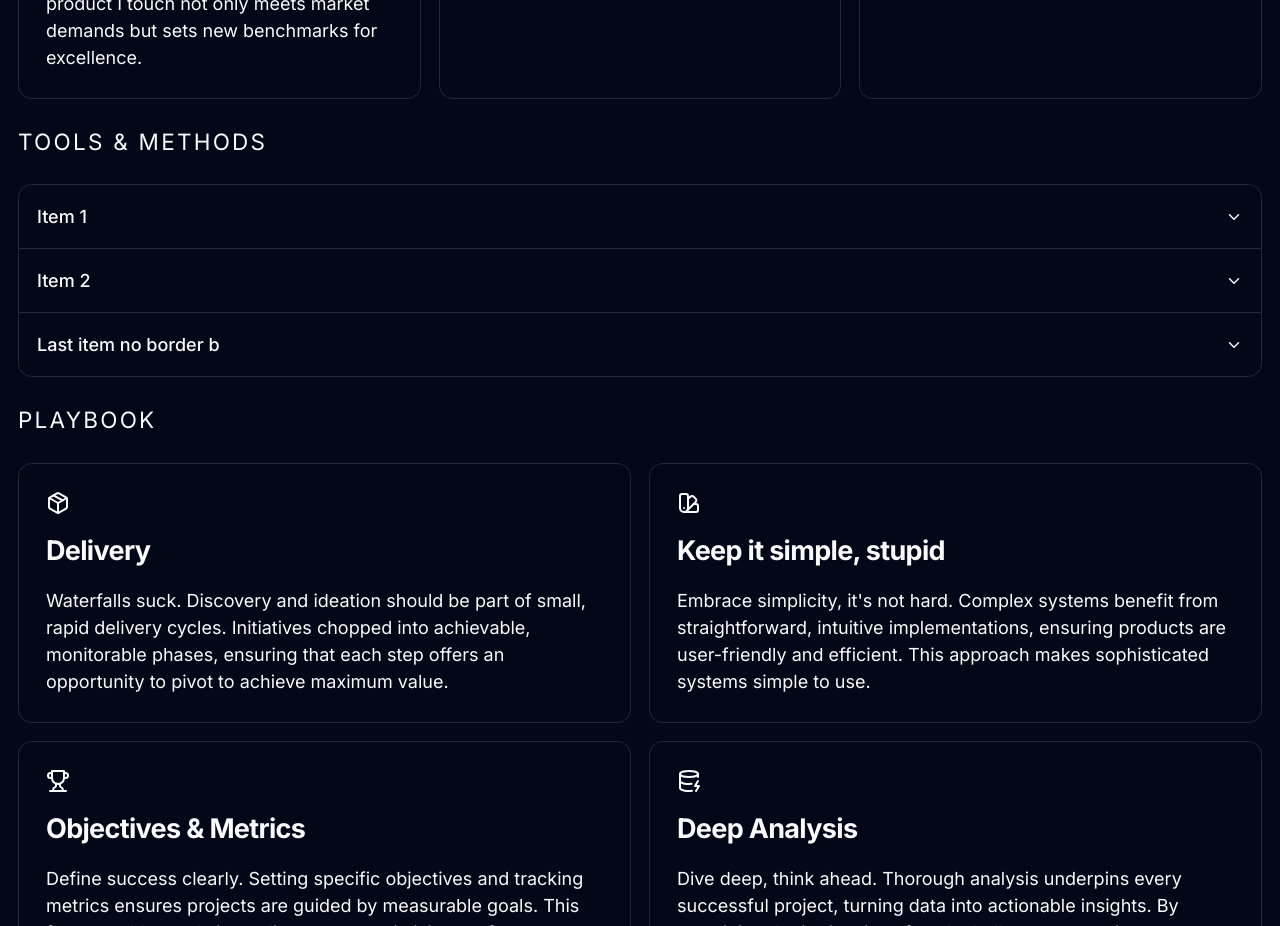
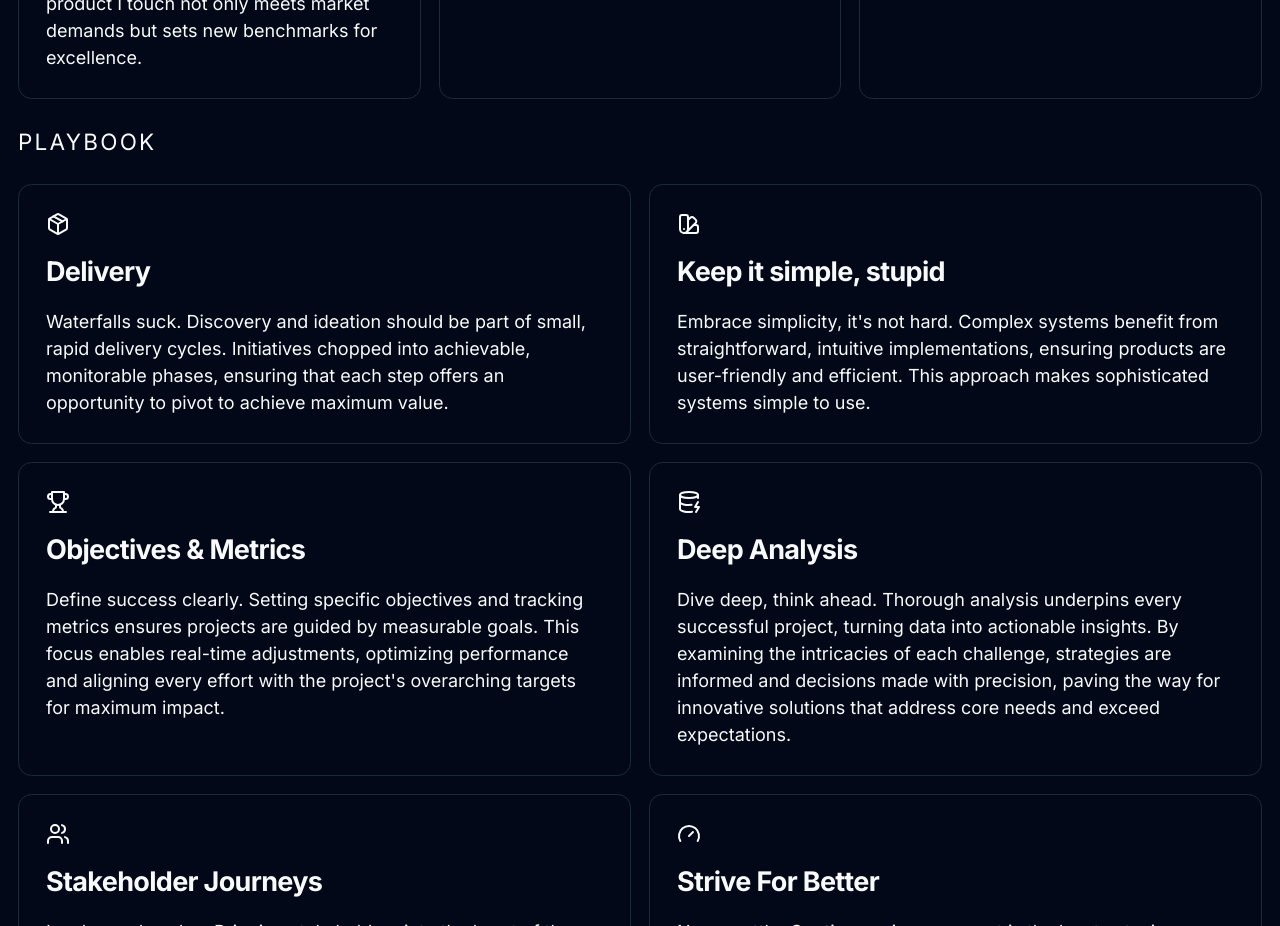
Before and after one commit to daveyreno/daveyreno, a Next.js app: page /abilities in a window 1280 px wide. Shown: the part 1060-1986 px from the top of the page. Built offline with nearby package versions, Linux system fonts and the light colour scheme; no server answers.

Commit message:
Pre Tools

```diff
--- a/app/abilities/page.tsx
+++ b/app/abilities/page.tsx
@@ -9,7 +9,7 @@ export default function AbilitiesPage() {
     <div className="space-y-6">
       <PageTitle text="Abilities" />
       <Disciplines />
-      <Tools />
+      {/* <Tools /> */}
       <Playbook />
     </div>
   );
```
